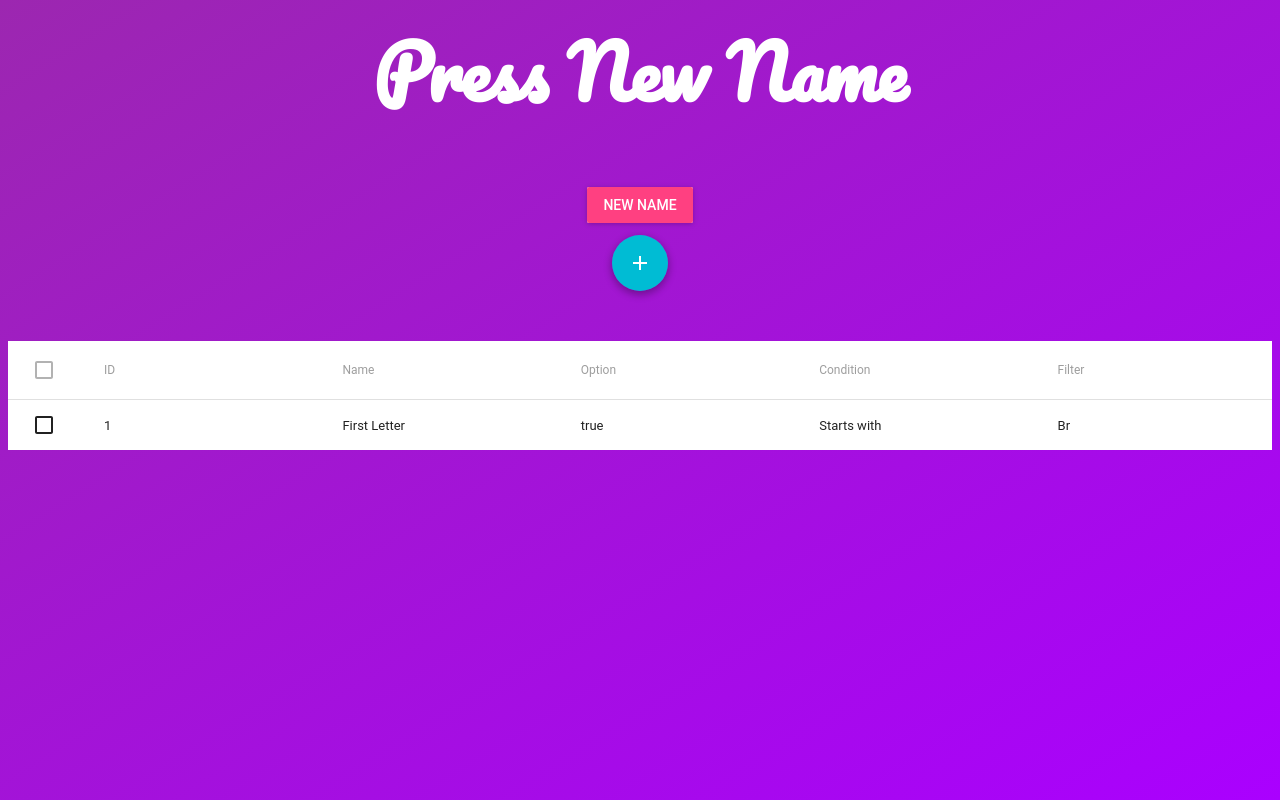
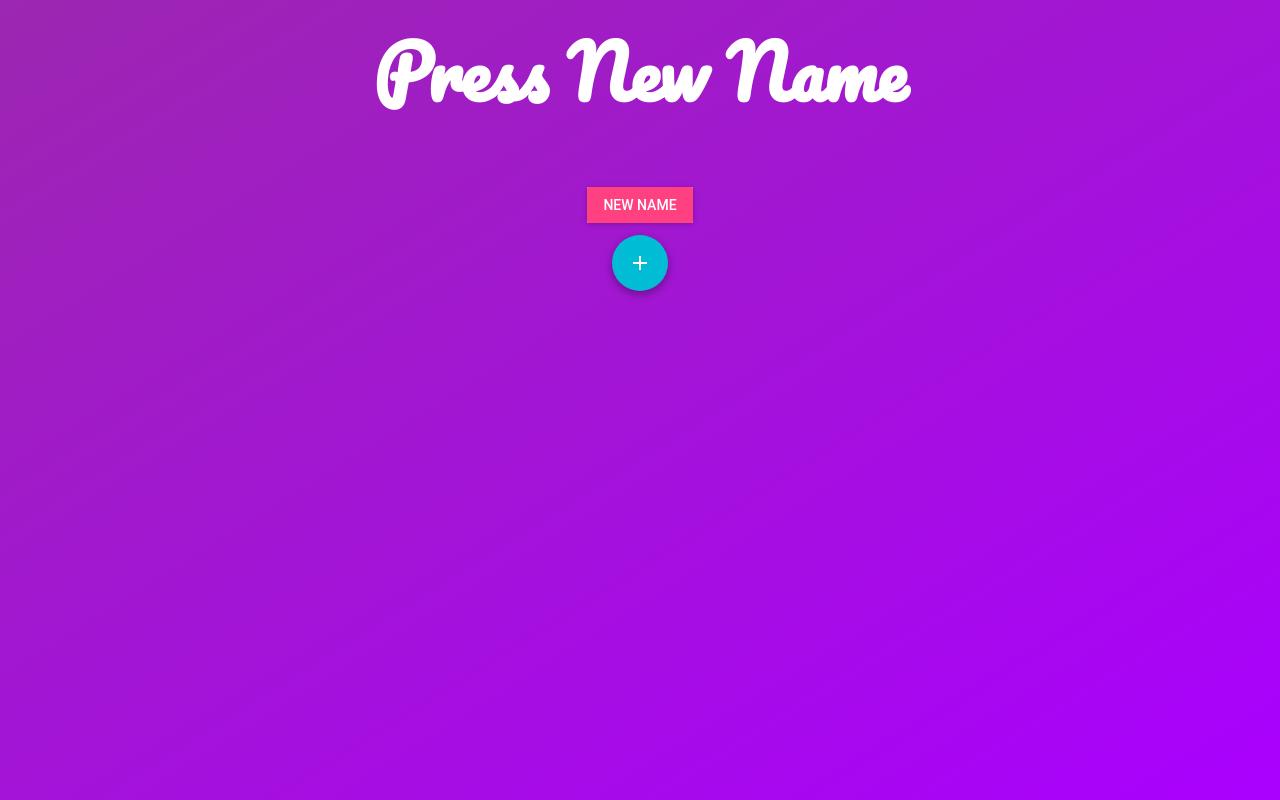
Before and after one commit to tmirmota/name-generator, a React (Create React App) app: page / in a window 1280 px wide. Built offline with nearby package versions, Linux system fonts and the light colour scheme; what react-tap-event-plugin would draw is missing.

Commit message:
moving the open filter button down to the filter and made table a child of the filter form

```diff
--- a/src/App.js
+++ b/src/App.js
@@ -8,7 +8,6 @@ import ContentAdd from 'material-ui/svg-icons/content/add';
 
 import CompanyProfile from './components/CompanyProfile';
 import FilterForm from './components/FilterForm';
-import FiltersTable from './components/FiltersTable.jsx';
 
 const styles = {
   button: {
@@ -67,10 +66,7 @@ class App extends Component {
             </FloatingActionButton>
           </div>
           <div className="row5 column1-6" display="none">
-            { this.state.showFilter ? <FilterForm onClick={() => this.onClick()} ref={(filter) => { this.state.data = filter; }} /> : null }
-          </div>
-          <div className="row6 column1-6">
-            <FiltersTable data={this.filter}/>
+            { this.state.showFilter ? <FilterForm onClick={() => this.onClick()} /> : null }
           </div>
         </div>
       </MuiThemeProvider>
--- a/src/components/FilterForm.js
+++ b/src/components/FilterForm.js
@@ -1,4 +1,7 @@
 import React, { Component } from 'react';
+
+// Components
+import FiltersTable from './FiltersTable';
 
 // Formsy
 import Formsy from 'formsy-react';
@@ -29,7 +32,6 @@ class FilterForm extends Component {
   submitForm = (value) => {
     this.state.data.push(value);
     this.setState({data: this.state.data});
-    console.log(value);
   }
 
   render() {
@@ -61,9 +63,12 @@ class FilterForm extends Component {
                 name="filterValue"
                 required
                 hintText="Example: value" />
-              <RaisedButton type="submit" label="submit" disabled={!this.state.canSubmit} />
+              <RaisedButton type="submit" label="submit" disabled={!this.state.canSubmit} onClick={() => this.props.onClick()} />
             <FlatButton label="Cancel" onClick={() => this.props.onClick()}/>
         </Formsy.Form>
+        <div>
+          <FiltersTable data={this.state.data} />
+        </div>
       </div>
     )
   }
--- a/src/components/FiltersTable.jsx
+++ b/src/components/FiltersTable.jsx
@@ -1,10 +1,11 @@
 import React, { Component } from 'react';
 
+// material-ui
 import { Table, TableHeader, TableRow, TableHeaderColumn, TableBody, TableRowColumn } from 'material-ui/Table';
-
 
 class FiltersTable extends Component {
   render() {
+    const data = this.props.data;
     return (
       <Table>
         <TableHeader>
@@ -16,15 +17,17 @@ class FiltersTable extends Component {
             <TableHeaderColumn>Filter</TableHeaderColumn>
           </TableRow>
         </TableHeader>
+        {data.map( data =>
         <TableBody>
-          <TableRow>
+          <TableRow key={data.id}>
             <TableRowColumn>1</TableRowColumn>
-            <TableRowColumn>First Letter</TableRowColumn>
+            <TableRowColumn>{data.filterName}</TableRowColumn>
             <TableRowColumn>true</TableRowColumn>
             <TableRowColumn>Starts with</TableRowColumn>
             <TableRowColumn>Br</TableRowColumn>
           </TableRow>
         </TableBody>
+        )}
       </Table>
     );
   }
```
